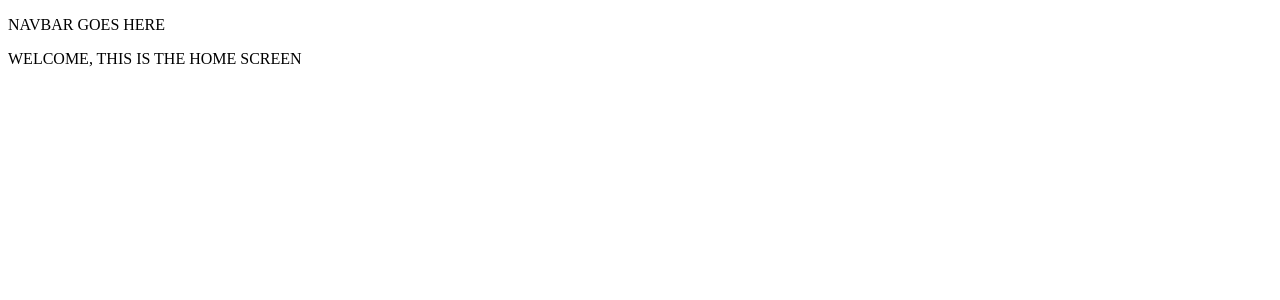
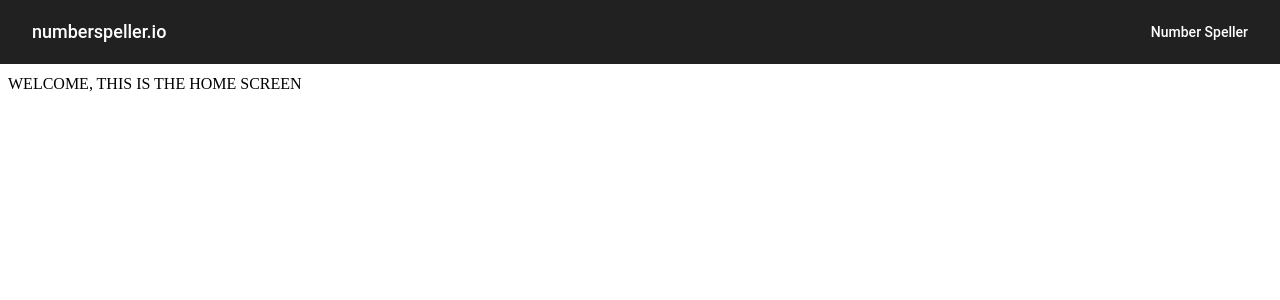
Before and after one commit to pabloL0pez/NumberSpeller, an Angular app: page /home in a window 1280 px wide. Shown: the top 300 px of the page. Built offline with nearby package versions, Linux system fonts and the light colour scheme.

Commit message:
Added navigation service

```diff
--- a/angular.json
+++ b/angular.json
@@ -28,7 +28,10 @@
               "src/assets"
             ],
             "styles": [
-              "src/styles.scss"
+              "src/styles.scss",
+              {
+                "input": "node_modules/@angular/material/prebuilt-themes/purple-green.css"
+              }
             ],
             "scripts": []
           },
--- a/package.json
+++ b/package.json
@@ -12,12 +12,13 @@
   "private": true,
   "dependencies": {
     "@angular/animations": "~8.2.14",
+    "@angular/cdk": "^8.2.3",
     "@angular/common": "~8.2.14",
     "@angular/compiler": "~8.2.14",
     "@angular/core": "~8.2.14",
-    "@angular/flex-layout": "^9.0.0-beta.29",
+    "@angular/flex-layout": "^8.0.0-beta.27",
     "@angular/forms": "~8.2.14",
-    "@angular/material": "^9.0.1",
+    "@angular/material": "^8.0.1",
     "@angular/platform-browser": "~8.2.14",
     "@angular/platform-browser-dynamic": "~8.2.14",
     "@angular/router": "~8.2.14",
--- a/src/app/app.module.ts
+++ b/src/app/app.module.ts
@@ -5,6 +5,8 @@
 import { AppComponent } from './app.component';
 import { FullComponent } from './full/full.component';
 import { CommonModule } from '@angular/common';
+import { MaterialModule } from './material.module';
+import { FlexLayoutModule } from '@angular/flex-layout';
 
 @NgModule({
   declarations: [
@@ -12,6 +14,8 @@
     FullComponent,
   ],
   imports: [
+    MaterialModule,
+    FlexLayoutModule,
     CommonModule,
     BrowserModule,
     AppRoutingModule
--- a/src/app/full/full.component.html
+++ b/src/app/full/full.component.html
@@ -1,2 +1,15 @@
-<p>NAVBAR GOES HERE</p>
+<mat-toolbar fxLayout="row" fxLayoutAlign="space-between center" class="fixed-header">
+        <div fxFlex="25">
+            <button mat-button style="font-size: 18px;" (click)="navigationService.navigateToRoute('home')"> numberspeller.io </button>
+        </div>
+        <div fxFlex="75" fxLayout="row" fxLayoutAlign="end center" fxLayoutGap="25px">
+            <button mat-button (click)="navigationService.navigateToRoute('number-speller')"> Number Speller </button>
+        </div>
+</mat-toolbar>
+
+<!-- This is used as a bottom margin for the modules,
+    because of the absolute positioned toolbar,
+    so the content doesn't go under it. -->
+<div class="global-margin"></div>
+
 <router-outlet></router-outlet>
--- a/src/app/full/full.component.scss
+++ b/src/app/full/full.component.scss
@@ -0,0 +1,10 @@
+.fixed-header {
+    position: fixed;
+    top: 0;
+    left: 0;
+    z-index: 2;
+}
+
+.global-margin {
+    margin-bottom: 75px;
+}
--- a/src/app/full/full.component.ts
+++ b/src/app/full/full.component.ts
@@ -1,4 +1,5 @@
 import { Component, OnInit } from '@angular/core';
+import { NavigationService } from '../services/navigation.service';
 
 @Component({
   selector: 'app-full',
@@ -7,7 +8,7 @@
 })
 export class FullComponent implements OnInit {
 
-  constructor() { }
+  constructor(private navigationService: NavigationService) { }
 
   ngOnInit() {
   }
--- /dev/null
+++ b/src/app/services/navigation.service.ts
@@ -0,0 +1,18 @@
+import { Injectable } from "@angular/core";
+import { Router, ActivatedRoute } from '@angular/router';
+
+@Injectable({
+    providedIn: 'root'
+})
+export class NavigationService {
+
+    constructor(private router: Router, private activatedRoute: ActivatedRoute) {}
+
+    /**
+     * Navigates to the given route.
+     * @param {string} route the route name
+     */
+    navigateToRoute(route: string) {
+        this.router.navigateByUrl(`${route}`, {relativeTo: this.activatedRoute});
+    }
+}
```
Also changed, not shown: src/app/material.module.ts (added, +90 -0 lines), 1 other file (tests, documents, lock files or other folders).
